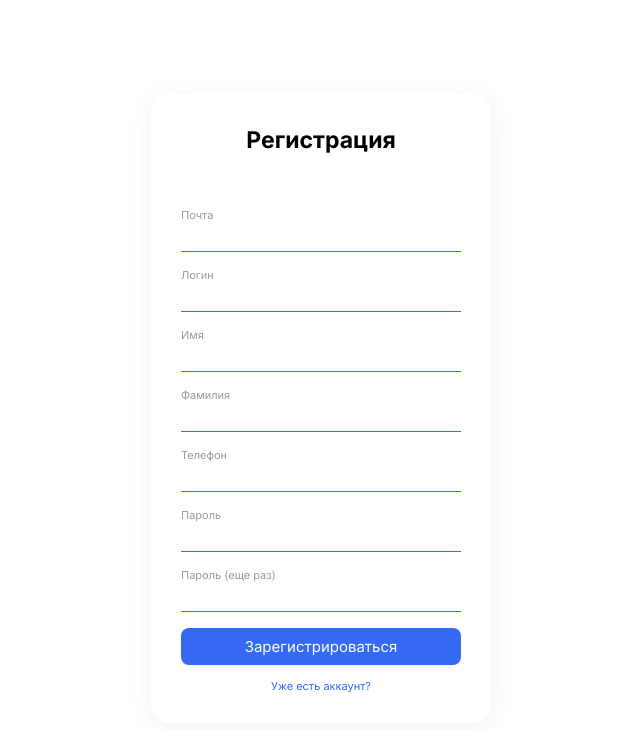
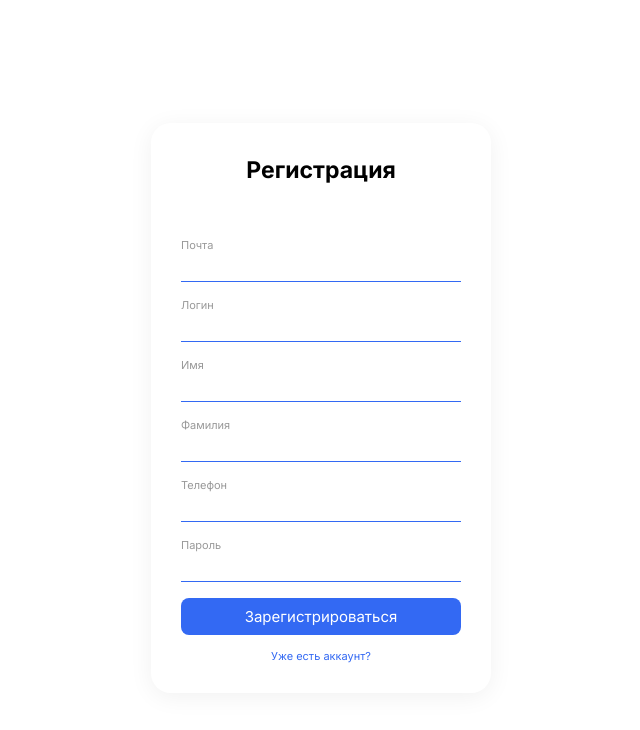
Before and after one commit to perspest-prog/snailww-messenger, a React (Vite) app: page /#/signup in a window 1280 px wide. Shown: the top 730 px of the page, without its empty margins (319-959 px from the left). Built offline with nearby package versions, Linux system fonts and the light colour scheme.

Commit message:
delete password2 and handleSubmit

```diff
--- a/src/components/Field/Field.tsx
+++ b/src/components/Field/Field.tsx
@@ -9,11 +9,9 @@ interface FieldProps {
   required?: boolean
   pattern?: string
   getValidationError?: (value: string) => string
-  externalError?: string
-  onValueChange?: (value: string) => void
 }
 
-const Field = ({ label, name, type, required, pattern, getValidationError, externalError, onValueChange }: FieldProps) => {
+const Field = ({ label, name, type, required, pattern, getValidationError }: FieldProps) => {
   const [error, setError] = useState<string>('')
   const handleInvalid = (event: React.InvalidEvent<HTMLInputElement>) => {
     event.preventDefault()
@@ -23,11 +21,9 @@ const Field = ({ label, name, type, required, pattern, getValidationError, exter
     }
   }
   const handleChange = (event: React.ChangeEvent<HTMLInputElement>) => {
-    const value = event.currentTarget.value
     if (getValidationError) {
       setError(getValidationError(event.currentTarget.value))
     }
-    onValueChange?.(value)
   }
 
   return (
@@ -48,7 +44,7 @@ const Field = ({ label, name, type, required, pattern, getValidationError, exter
         onChange={handleChange}
         onInvalid={handleInvalid}
       />
-      {(error || externalError) && (<span className={styles.error}>{error || externalError}</span>)}
+      {error && <span className={styles.error}>{error}</span>}
     </div>
   )
 }
--- a/src/components/Form/Form.tsx
+++ b/src/components/Form/Form.tsx
@@ -17,21 +17,7 @@ const Form = ({ title, fields, button, link, action }: FormProps) => {
   const [confirmPasswordError, setConfirmPasswordError] = useState('')
   const handleSubmit = (event: React.FormEvent<HTMLFormElement>) => {
     event.preventDefault()
-    const form = event.currentTarget
-    const formData = new FormData(form)
-
-    const password = formData.get('password')
-    const confirmPassword = formData.get('confirmPassword')
-
-    if (
-      typeof password === 'string' &&
-      typeof confirmPassword === 'string' &&
-      password !== confirmPassword
-    ) {
-      setConfirmPasswordError('Пароли не совпадают')
-      return
-    }
-    setConfirmPasswordError('')
+    const formData = new FormData(event.currentTarget)
     action(formData)
   }
   return (
@@ -50,17 +36,6 @@ const Form = ({ title, fields, button, link, action }: FormProps) => {
           required={field.required}
           pattern={field.pattern}
           getValidationError={field.getValidationError}
-          externalError={
-            field.name === 'confirmPassword' ? confirmPasswordError : undefined
-          }
-          onValueChange={() => {
-            if (
-              field.name === 'password' ||
-              field.name === 'confirmPassword'
-            ) {
-              setConfirmPasswordError('')
-            }
-          }}
         />
       ))}
       <Button title={button.title} type={button.type} />
--- a/src/routes/SignUp.tsx
+++ b/src/routes/SignUp.tsx
@@ -44,11 +44,6 @@ function SignUp() {
               }
               return ''
             } },
-          { label: 'Пароль (еще раз)',
-            name: 'confirmPassword',
-            type: 'password',
-            required: true,
-            getValidationError: (value) => value ? '' : 'Повторите пароль' },
         ]}
         button={{ title: 'Зарегистрироваться', type: 'submit' }}
         link={{ title: 'Уже есть аккаунт?', href: '/signin' }}
```
